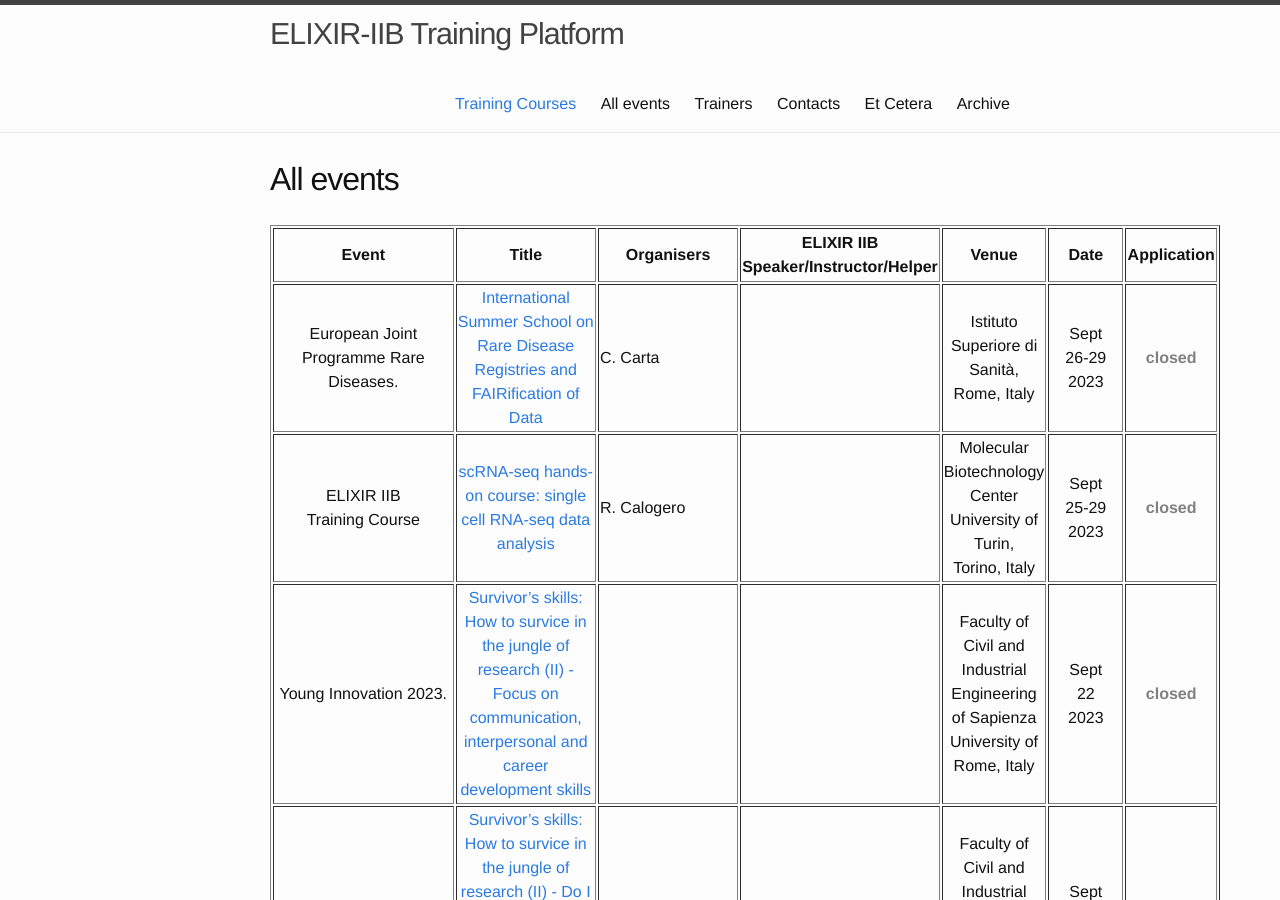
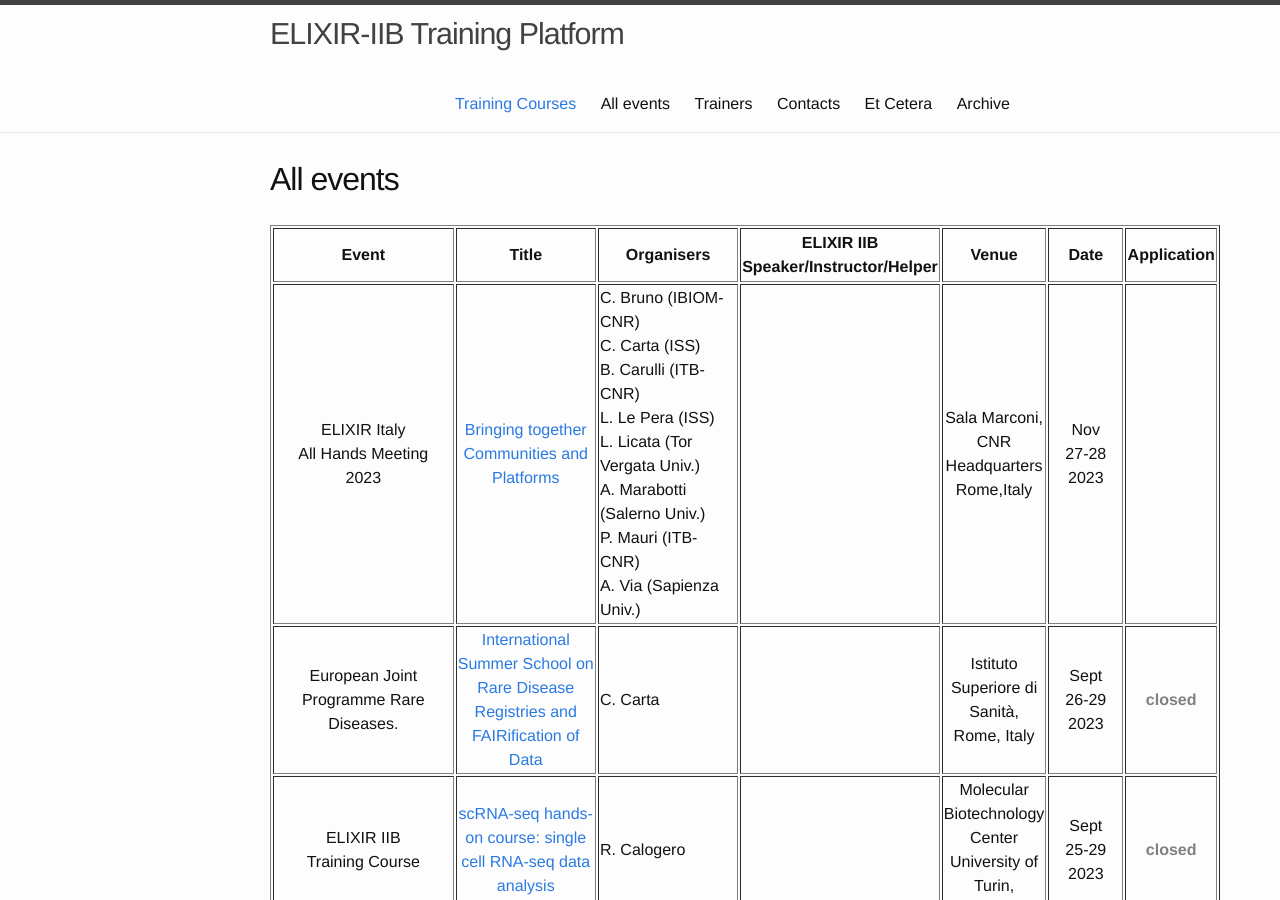
Before and after one commit to ELIXIR-IIB-training/website, a Jekyll site: the page built from _pages/01-all_events.md, in a window 1280 px wide and 900 px high. Built offline with Jekyll 4.4.1, drawn with Linux system fonts in a browser that asks for light colours.

Commit message:
Update 01-all_events.md

```diff
--- a/_pages/01-all_events.md
+++ b/_pages/01-all_events.md
@@ -16,7 +16,15 @@ permalink: /all_events/
    <td height="50" width="90" align="center"><b>Application</b></td>
 </tr>
 
-
+<tr>
+   <td height="50" align="center">ELIXIR Italy <br> All Hands Meeting <br>2023<br></td>
+   <td height="50" width="220" align="center"><a href= "https://elixir-iib-training.github.io/website/2023/11/27/all_hands_2023.html">Bringing together Communities and Platforms</a></td>
+   <td height="50" width="150">C. Bruno (IBIOM-CNR) <br>C. Carta (ISS) <br>B. Carulli (ITB-CNR)<br>L. Le Pera (ISS)<br>L. Licata (Tor Vergata Univ.)<br>A. Marabotti (Salerno Univ.)<br>P. Mauri (ITB-CNR)<br>A. Via (Sapienza Univ.)<br></td>
+   <td height="50" width="150"></td>
+   <td height="50" align="center">Sala Marconi, CNR Headquarters <br>Rome,Italy</td>
+   <td height="50" width="75" align="center">Nov<br>27-28<br>2023</td>
+   <td height="50" align="center"><font color="grey"><b></b></font></td>
+</tr>
 
 <tr>
    <td height="50" align="center">European Joint Programme Rare Diseases.<br></td>
```
